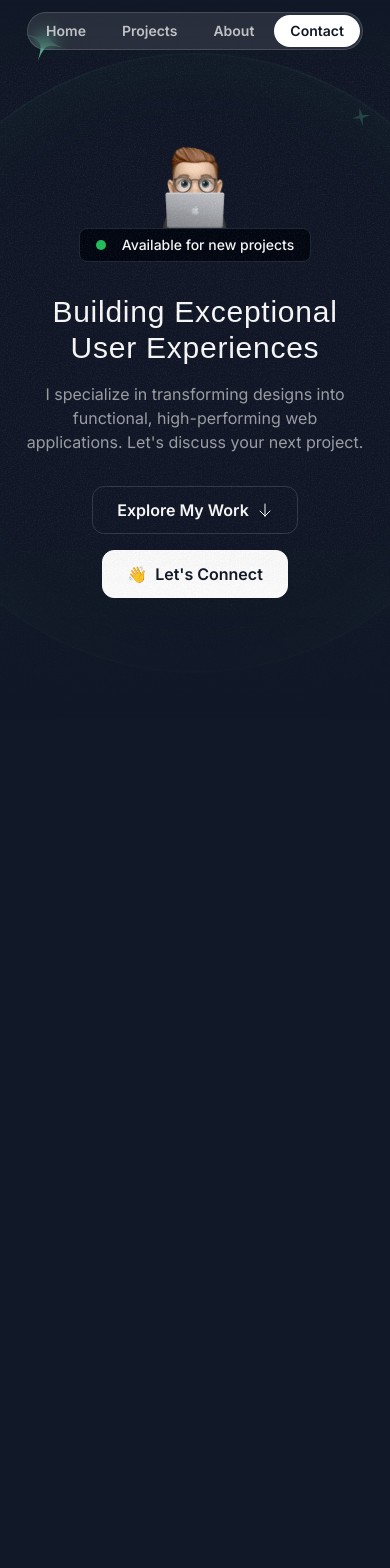
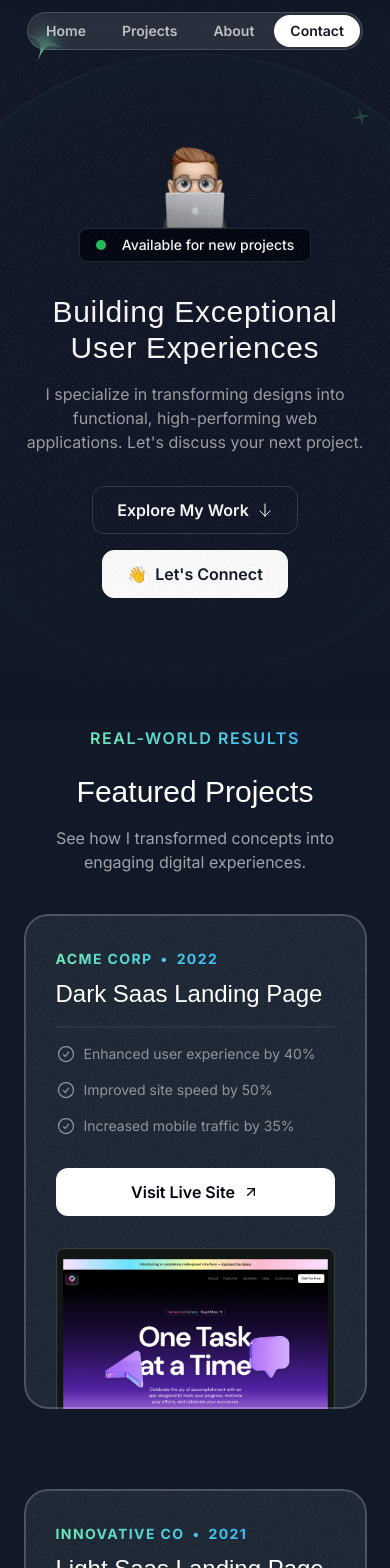
Before and after one commit to theankitgupta/practicePortfolioTwo, a Next.js app: page / in a window 390 px wide. Shown: the top 1568 px of the page. Before the commit the page ends 973 px from the top, so only its background shows below. Built offline with nearby package versions, Linux system fonts and the light colour scheme; a web font is replaced by a local one.

Commit message:
Projects section

```diff
--- a/src/app/globals.css
+++ b/src/app/globals.css
@@ -10,3 +10,9 @@
     @apply absolute inset-0 border-2 top-1/2 left-1/2 -translate-x-1/2 -translate-y-1/2 rounded-full border-emerald-300/5 shadow-[0_0_80px_inset] shadow-emerald-300/5
   }
 }
+
+@layer utilities {
+  .container {
+    @apply lg:max-w-5xl;
+  }
+}
--- a/src/app/page.tsx
+++ b/src/app/page.tsx
@@ -1,11 +1,13 @@
 import { Header } from "@/sections/Header";
 import { HeroSection } from "@/sections/Hero";
+import { ProjectsSection } from "@/sections/Projects";
 
 export default function Home() {
   return (
     <div>
       <Header />
       <HeroSection />
+      <ProjectsSection />
     </div>
   );
 }
--- a/src/sections/Projects.tsx
+++ b/src/sections/Projects.tsx
@@ -1,6 +1,10 @@
 import darkSaasLandingPage from "@/assets/images/dark-saas-landing-page.png";
 import lightSaasLandingPage from "@/assets/images/light-saas-landing-page.png";
 import aiStartupLandingPage from "@/assets/images/ai-startup-landing-page.png";
+import Image from 'next/image'
+import CheckCircleIcon from '@/assets/icons/check-circle.svg'
+import ArrowUpRight from '@/assets/icons/arrow-up-right.svg'
+import grainImage from '@/assets/images/grain.jpg'
 
 const portfolioProjects = [
   {
@@ -8,9 +12,15 @@
     year: "2022",
     title: "Dark Saas Landing Page",
     results: [
-      { title: "Enhanced user experience by 40%" },
-      { title: "Improved site speed by 50%" },
-      { title: "Increased mobile traffic by 35%" },
+      {
+        title: "Enhanced user experience by 40%"
+      },
+      {
+        title: "Improved site speed by 50%"
+      },
+      {
+        title: "Increased mobile traffic by 35%"
+      },
     ],
     link: "https://youtu.be/4k7IdSLxh6w",
     image: darkSaasLandingPage,
@@ -20,9 +30,15 @@
     year: "2021",
     title: "Light Saas Landing Page",
     results: [
-      { title: "Boosted sales by 20%" },
-      { title: "Expanded customer reach by 35%" },
-      { title: "Increased brand awareness by 15%" },
+      {
+        title: "Boosted sales by 20%"
+      },
+      {
+        title: "Expanded customer reach by 35%"
+      },
+      {
+        title: "Increased brand awareness by 15%"
+      },
     ],
     link: "https://youtu.be/7hi5zwO75yc",
     image: lightSaasLandingPage,
@@ -32,9 +48,15 @@
     year: "2023",
     title: "AI Startup Landing Page",
     results: [
-      { title: "Enhanced user experience by 40%" },
-      { title: "Improved site speed by 50%" },
-      { title: "Increased mobile traffic by 35%" },
+      {
+        title: "Enhanced user experience by 40%"
+      },
+      {
+        title: "Improved site speed by 50%"
+      },
+      {
+        title: "Increased mobile traffic by 35%"
+      },
     ],
     link: "https://youtu.be/Z7I5uSRHMHg",
     image: aiStartupLandingPage,
@@ -42,5 +64,87 @@
 ];
 
 export const ProjectsSection = () => {
-  return <div>Projects Section</div>;
+  return <section className="pb-16 lg:py-24">
+    <div className="container">
+      <div className="flex justify-center">
+        <p className="uppercase font-semibold tracking-widest bg-gradient-to-r from-emerald-300 to-sky-400 text-center bg-clip-text text-transparent">
+          Real-world Results
+        </p>
+      </div>
+      <h2 className="font-serif text-3xl md:text-5xl text-center mt-6">
+        Featured Projects
+      </h2>
+      <p className="text-center text-white/60 mt-4 md:text-lg lg:text-xl md:max-w-md mx-auto">
+        See how I transformed concepts into engaging digital experiences.
+      </p>
+      <div className="flex flex-col mt-10 gap-20 md:mt-20">
+        {
+          portfolioProjects.map((project) => (
+            <div key={project.title} className="bg-gray-800 rounded-3xl relative z-0 overflow-hidden after:z-10 after:content-[''] after:absolute after:inset-0 after:outline-2 after:outline after:-outline-offset-2 after:rounded-3xl after:outline-white/20 px-8 pt-8 md:pt-12 md:px-10 lg:pt-16 lg:px-20 after:pointer-events-none ">
+              <div
+                className="absolute inset-0 -z-10 opacity-5"
+                style={{
+                  backgroundImage: `url(${grainImage.src})`,
+                }}
+              ></div>
+              <div className="lg:grid lg:grid-cols-2 lg:gap-16">
+                <div className="lg:pb-16">
+                  <div className="bg-gradient-to-r from-emerald-300 to-sky-400 inline-flex gap-2 font-bold uppercase tracking-widest text-sm bg-clip-text text-transparent">
+                    <span>
+                      {
+                        project.company
+                      }
+                    </span>
+                    <span>
+                      &bull;
+                    </span>
+                    <span>
+                      {
+                        project.year
+                      }
+                    </span>
+                  </div>
+                  <h3 className="font-serif text-2xl mt-2 md:text-4xl md:mt-5">
+                    {
+                      project.title
+                    }
+                  </h3>
+                  <hr className="border-t-2 mt-4 border-white/5 md:mt-5"/>
+                  <ul className="flex flex-col gap-4 mt-4 md:mt-5">
+                    {
+                      project.results.map((result) => (
+                        <li className="flex gap-2 text-sm md:text-base text-white/50" key={result.title}>
+                          <CheckCircleIcon className='size-5 md:size-6'/>
+                          <span>
+                            {
+                              result.title
+                            }
+                          </span>
+                        </li>
+                      ))
+                    }
+                  </ul>
+                  <a href={project.link}>
+                    <button className="bg-white text-gray-950 h-12 w-full md:w-auto px-6 rounded-xl font-semibold inline-flex items-center justify-center gap-2 mt-8">
+                      <span>
+                        Visit Live Site
+                      </span>
+                      <ArrowUpRight className='size-4' />
+                    </button>
+                  </a>
+                </div>
+                <div className="relative">
+                  <Image
+                    src={project.image}
+                    alt={project.title}
+                    className="mt-8 -mb-4 md:-mb-0 lg:mt-0 lg:absolute lg:h-full lg:w-auto lg:max-w-none"
+                  />
+                </div>
+              </div>
+            </div>
+          ))
+        }
+      </div>
+    </div>
+  </section>;
 };
```
